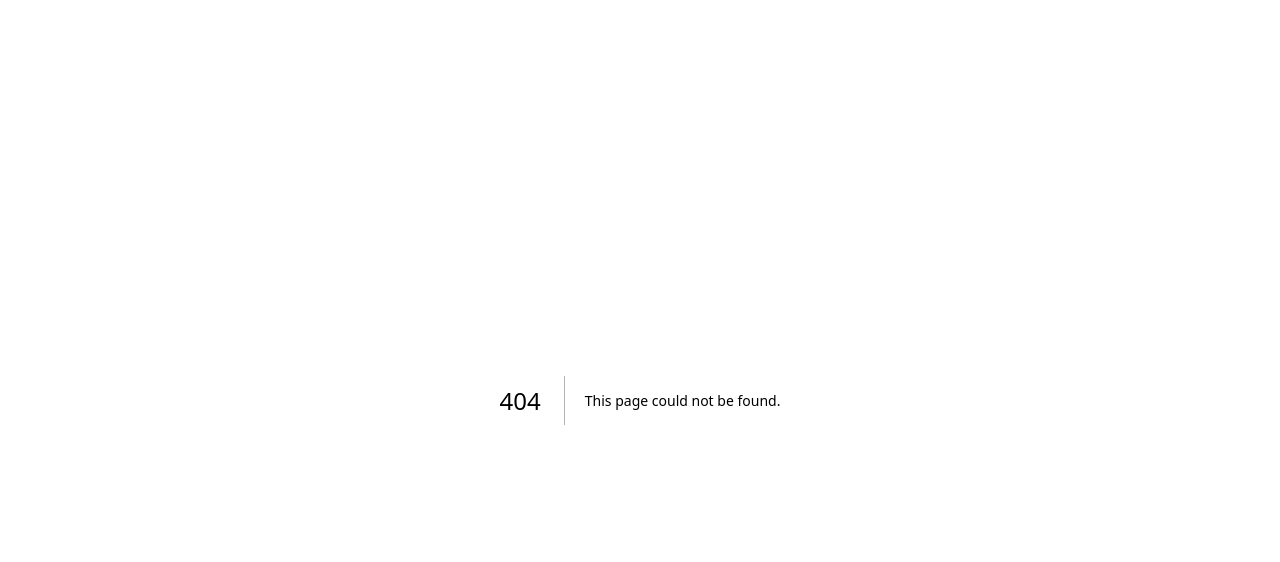
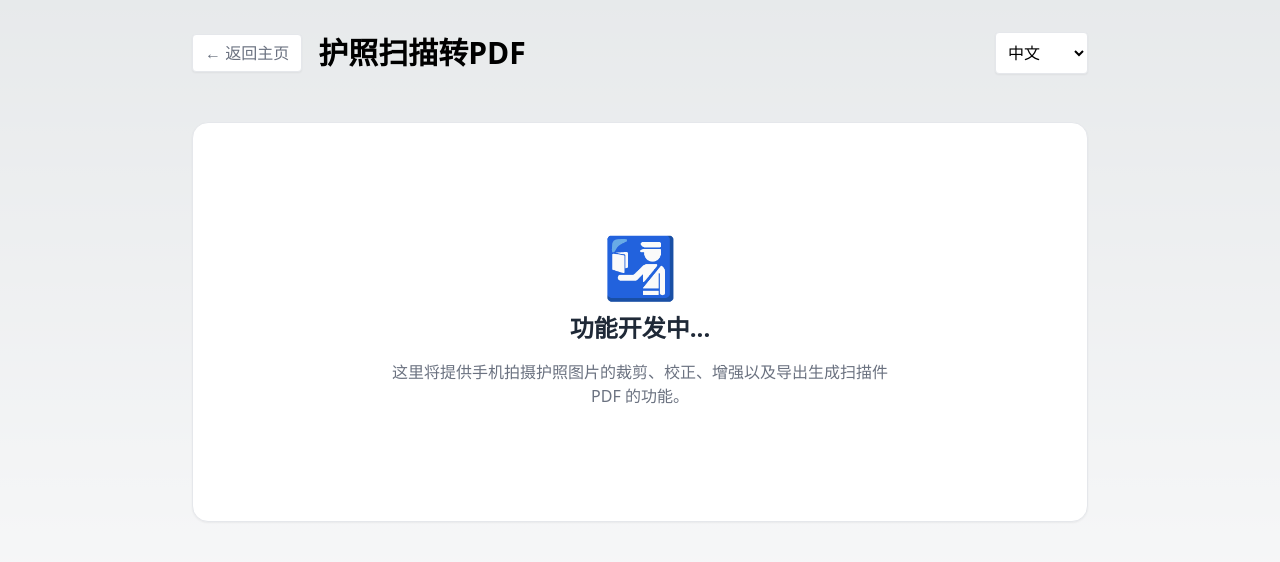
Before and after one commit to lvshiling/ai-photo, a Next.js app: page /passport in a window 1280 px wide. Before the commit this address had no page. Shown: the top 562 px of the page. Built offline with nearby package versions, Linux system fonts and the light colour scheme.

Commit message:
feat: add passport scanner page with localization support and update dictionaries

```diff
--- a/src/app/page.tsx
+++ b/src/app/page.tsx
@@ -38,6 +38,18 @@ export default function Main() {
           <p className="text-sm text-gray-500">{t.idPhotoDesc}</p>
         </Link>
 
+        {/* Passport Tool Card */}
+        <Link
+          href="/passport"
+          className="group flex flex-col items-center bg-white p-8 rounded-2xl shadow-sm border border-gray-100 hover:shadow-md hover:border-emerald-300 hover:-translate-y-1 transition-all cursor-pointer text-center"
+        >
+          <div className="w-16 h-16 bg-emerald-50 text-emerald-600 rounded-2xl flex items-center justify-center text-3xl mb-4 group-hover:scale-110 transition-transform">
+            🛂
+          </div>
+          <h2 className="text-xl font-semibold mb-2 text-gray-800">{t.passportTitle}</h2>
+          <p className="text-sm text-gray-500">{t.passportDesc}</p>
+        </Link>
+
         {/* Coming Soon Placeholder */}
         <div className="flex flex-col items-center bg-gray-100/50 p-8 rounded-2xl border border-gray-200 border-dashed text-center opacity-80">
           <div className="w-16 h-16 bg-gray-200 text-gray-500 rounded-2xl flex items-center justify-center text-3xl mb-4">
--- /dev/null
+++ b/src/app/passport/page.tsx
@@ -0,0 +1,41 @@
+'use client';
+import Link from 'next/link';
+import { useState } from 'react';
+import { dict } from '../../i18n/dictionaries';
+
+export default function PassportScanner() {
+  const [lang, setLang] = useState<'zh' | 'en'>('zh');
+  const t = dict[lang];
+
+  return (
+    <main className="flex min-h-screen flex-col items-center p-8 bg-gray-50/50">
+      <div className="flex w-full max-w-4xl justify-between items-center mb-4">
+        <div className="flex items-center gap-4">
+          <Link href="/" className="text-gray-500 hover:text-emerald-600 font-medium px-3 py-1.5 bg-white border rounded shadow-sm flex items-center gap-2 transition-colors">
+            ← {lang === 'zh' ? '返回主页' : 'Back'}
+          </Link>
+          <h1 className="text-3xl font-bold">{t.passportTitle}</h1>
+        </div>
+        <select
+          value={lang}
+          onChange={(e) => setLang(e.target.value as 'en' | 'zh')}
+          className="border p-2 rounded bg-white shadow-sm font-medium"
+          title="Select Language"
+        >
+          <option value="zh">中文</option>
+          <option value="en">English</option>
+        </select>
+      </div>
+
+      <div className="w-full max-w-4xl bg-white p-8 rounded-2xl shadow-sm border mt-8 flex flex-col items-center justify-center min-h-[400px]">
+        <div className="text-6xl mb-4">🛂</div>
+        <h2 className="text-2xl font-semibold mb-4 text-gray-800">{lang === 'zh' ? '功能开发中...' : 'Feature under development...'}</h2>
+        <p className="text-gray-500 max-w-lg text-center">
+          {lang === 'zh'
+            ? '这里将提供手机拍摄护照图片的裁剪、校正、增强以及导出生成扫描件 PDF 的功能。'
+            : 'Here we will provide tools to crop, deskew, enhance, and export mobile passport photos as scanned PDF documents.'}
+        </p>
+      </div>
+    </main>
+  );
+}
--- a/src/i18n/dictionaries.ts
+++ b/src/i18n/dictionaries.ts
@@ -20,6 +20,8 @@ export const dict = {
     mainTitle: "AI Tools Collection",
     idPhotoTitle: "AI ID Photo Maker",
     idPhotoDesc: "Smart background removal & standard ID photo generation",
+    passportTitle: "Passport Scanner",
+    passportDesc: "Scan mobile-shot passport images & save as PDF",
     moreToolsTitle: "More Tools",
     moreToolsDesc: "Coming soon...",
     footerText: "Follow author on Xiaohongshu for more tools",
@@ -45,6 +47,8 @@ export const dict = {
     mainTitle: "AI 工具箱",
     idPhotoTitle: "AI 智能证件照制作",
     idPhotoDesc: "智能抠图换底与标准证件照生成",
+    passportTitle: "护照扫描转PDF",
+    passportDesc: "处理手机拍摄的护照照片并生成无损PDF",
     moreToolsTitle: "更多工具",
     moreToolsDesc: "敬请期待...",
     footerText: "关注跨服寻宝小红书获取更多免费工具",
```
